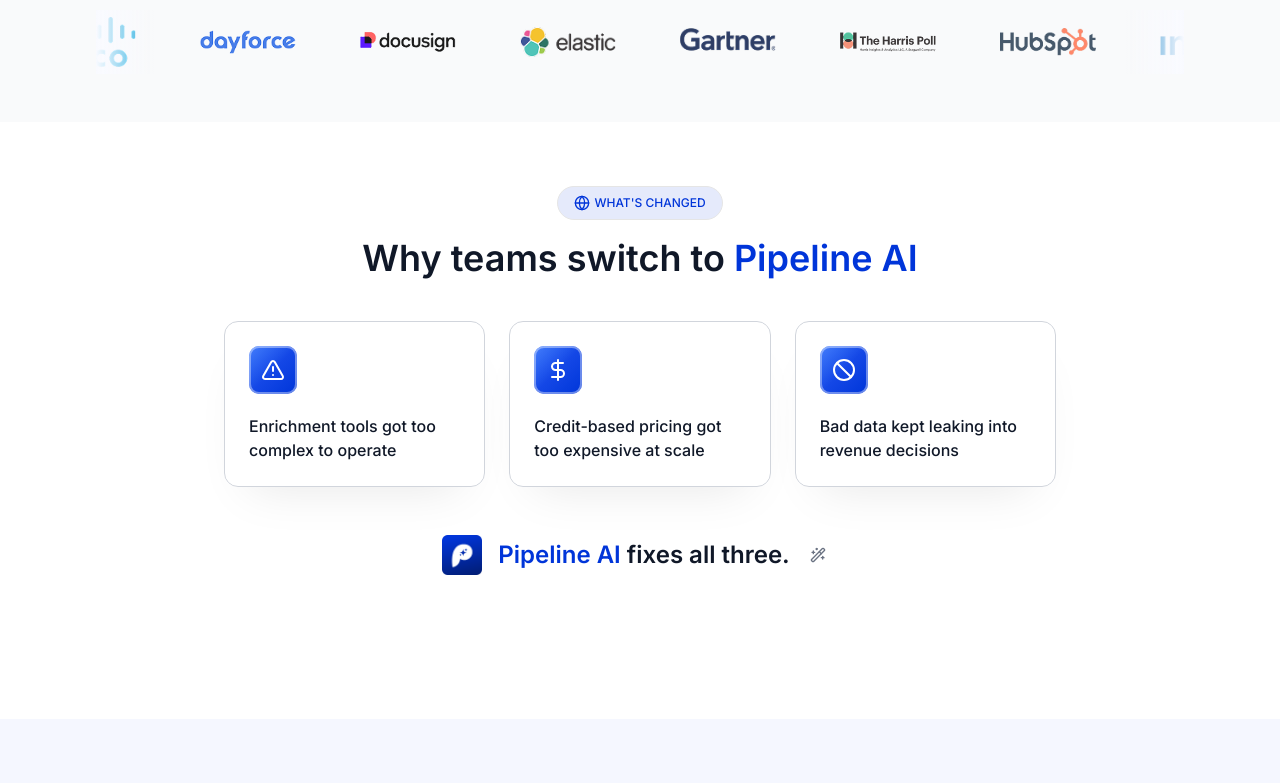
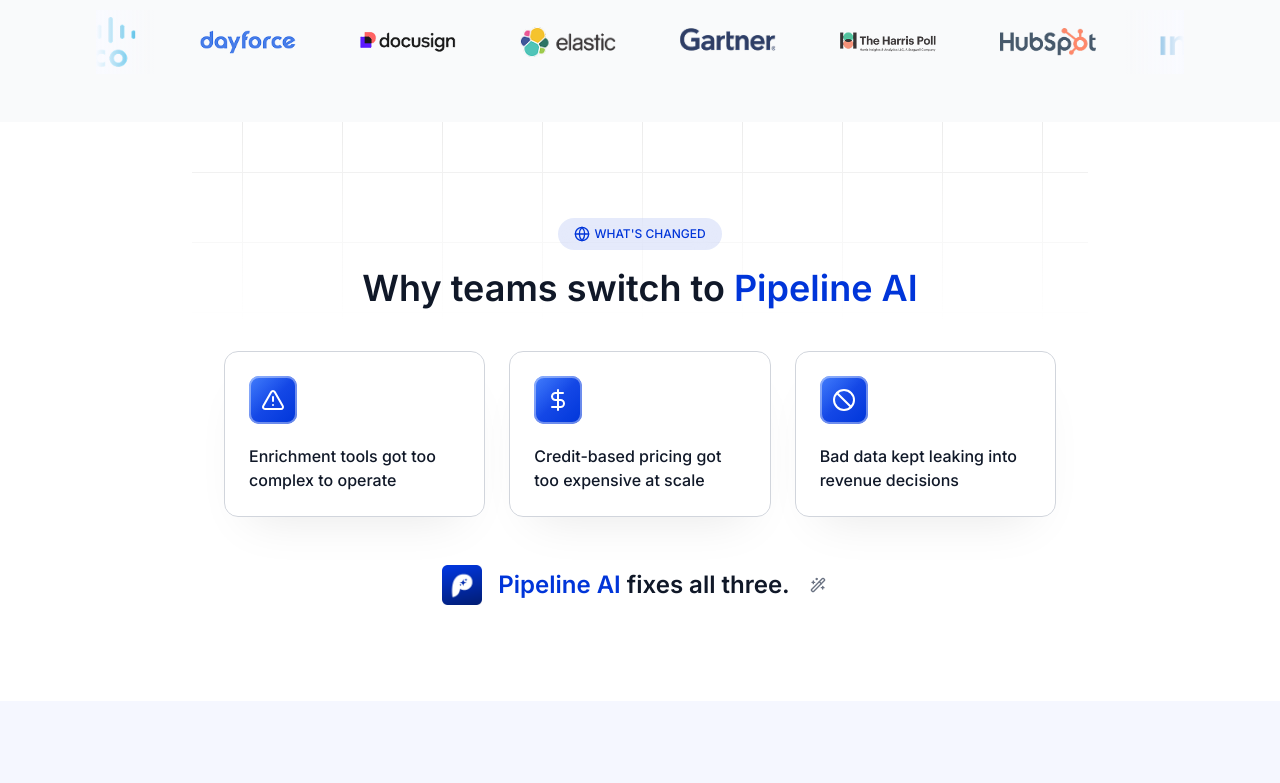
Before and after one commit to pipeline-techstack/pipeline-fe-website, a Next.js app: page / in a window 1280 px wide. Shown: the part 1320-2103 px from the top of the page. Built offline with nearby package versions, Linux system fonts and the light colour scheme.

Commit message:
(ui): Adding grid at white section container

```diff
--- a/app/page.tsx
+++ b/app/page.tsx
@@ -18,7 +18,7 @@
         <MarqueSection />
       </div>
 
-      <div className="flex flex-col gap-6 md:gap-18 xl:gap-20 bg-white">
+      <div className="flex flex-col bg-white">
         <WhySwitch />
 
         <Growth />
--- a/components/common/sections/section-badge.tsx
+++ b/components/common/sections/section-badge.tsx
@@ -18,9 +18,13 @@
     <Badge
       variant="outline"
       className={[
-        "bg-primary/10 px-4 py-2 rounded-full font-medium text-primary uppercase inline-flex items-center gap-1",
+        "px-4 py-2 rounded-full font-medium uppercase inline-flex items-center gap-1 border-none",
+        "bg-primary/10 backdrop-blur-md text-primary", // semi-transparent + blur
         className,
       ].join(" ")}
+      style={{
+        WebkitBackdropFilter: "blur(6px)", // Safari support
+      }}
     >
       {icon && <span className="size-4">{icon}</span>}
       {text}
--- a/components/common/sections/section-container.tsx
+++ b/components/common/sections/section-container.tsx
@@ -1,34 +1,54 @@
 "use client";
-
 import React from "react";
-
 interface SectionContainerProps {
   children: React.ReactNode;
   bgColor?: string; // optional custom bg color class or CSS value
 }
-
 const SectionContainer: React.FC<SectionContainerProps> = ({
   children,
   bgColor,
 }) => {
   // Determine background color class or inline style
-  const bgClass = bgColor
-    ? "#F5F7FF"
-    : "bg-white"; // default tailwind white bg class if no color passed
-
+  const bgClass = bgColor ? "#F5F7FF" : "bg-white"; // default tailwind white bg class if no color passed
   // If bgColor looks like a Tailwind class (starts with "bg-"), use it as class
   // Otherwise, apply as inline style fallback
+  const isTailwindClass = bgColor?.startsWith("bg-");
 
-  const isTailwindClass = bgColor?.startsWith("bg-");
+  // Check if background is white to add grid
+  const isWhiteBg =
+    !bgColor ||
+    bgColor === "bg-white" ||
+    bgColor === "#ffffff" ||
+    bgColor === "white";
 
   return (
     <section
-      className={`${bgClass} px-3 md:px-48 xl:px-56 py-16`}
+      className={`${bgClass} px-3 md:px-48 xl:px-56 py-16 md:py-20 xl:py-24 relative`}
       style={isTailwindClass ? undefined : { backgroundColor: bgColor }}
     >
-      <div className="mx-auto max-w-6xl">{children}</div>
+      {isWhiteBg && (
+        <div
+          className="top-0 right-0 left-0 absolute pointer-events-none"
+          style={{
+            height: "200px",
+            left: "15%",
+            right: "15%",
+            backgroundImage: `
+linear-gradient(to right, #c2c1c0 1px, transparent 1px),
+linear-gradient(to bottom, #c2c1c0 1px, transparent 1px)
+`,
+            backgroundSize: "100px 70px",
+            backgroundPosition: "50px 50px",
+            opacity: 0.3,
+            filter: "blur(0.5px)",
+            maskImage: "linear-gradient(to bottom, black 0%, transparent 100%)",
+            WebkitMaskImage:
+              "linear-gradient(to bottom, black 0%, transparent 100%)",
+          }}
+        />
+      )}
+      <div className="z-10 relative mx-auto max-w-6xl">{children}</div>
     </section>
   );
 };
-
 export default SectionContainer;
--- a/components/sections/faq.tsx
+++ b/components/sections/faq.tsx
@@ -59,7 +59,7 @@
       <div className="mx-auto">
         <div className="bg-gradient-to-br from-gray-300 via-purple-500/40 to-primary p-[1px] rounded-3xl">
           <Card className="bg-white/85 backdrop-blur-md border border-white/10 rounded-[calc(theme(borderRadius.3xl)-3px)]">
-            <CardContent className="gap-8 grid md:grid-cols-2 p-6 sm:p-8">
+            <CardContent className="gap-6 grid md:grid-cols-2 p-6 sm:p-8">
               {/* Left Column */}
               <div className="top-8 sticky self-start">
                 <Badge
--- a/components/sections/growth.tsx
+++ b/components/sections/growth.tsx
@@ -35,7 +35,7 @@
       />
 
       {/* Cards */}
-      <div className="gap-8 grid grid-cols-1 md:grid-cols-2">
+      <div className="gap-6 grid grid-cols-1 md:grid-cols-2">
         <ProblemCard
           number={1}
           title="Too much complexity"
--- a/components/sections/why-switch.tsx
+++ b/components/sections/why-switch.tsx
@@ -1,7 +1,6 @@
 "use client";
 
 import React from "react";
-import { Card, CardContent } from "@/components/ui/card";
 import {
   AlertTriangle,
   DollarSign,
@@ -32,8 +31,7 @@
 
   return (
     <SectionContainer>
-      <Card className="shadow-none border-none">
-        <CardContent className="p-0">
+      <div>
         {/* Header */}
         <HeaderOrIntro
           badge={{
@@ -58,14 +56,12 @@
           <div className="flex justify-center items-center gap-2">
             <Logo width={40} height={40} className="mb-0" />
             <p className="ml-2 font-semibold text-gray-900 text-2xl">
-                <span className="text-primary">Pipeline AI</span> fixes all
-                three.
+              <span className="text-primary">Pipeline AI</span> fixes all three.
             </p>
             <WandSparkles className="mx-3 size-4 text-gray-500" />
           </div>
         </div>
-        </CardContent>
-      </Card>
+      </div>
     </SectionContainer>
   );
 };
```
Lines whose indentation alone changed are shown as unchanged.
